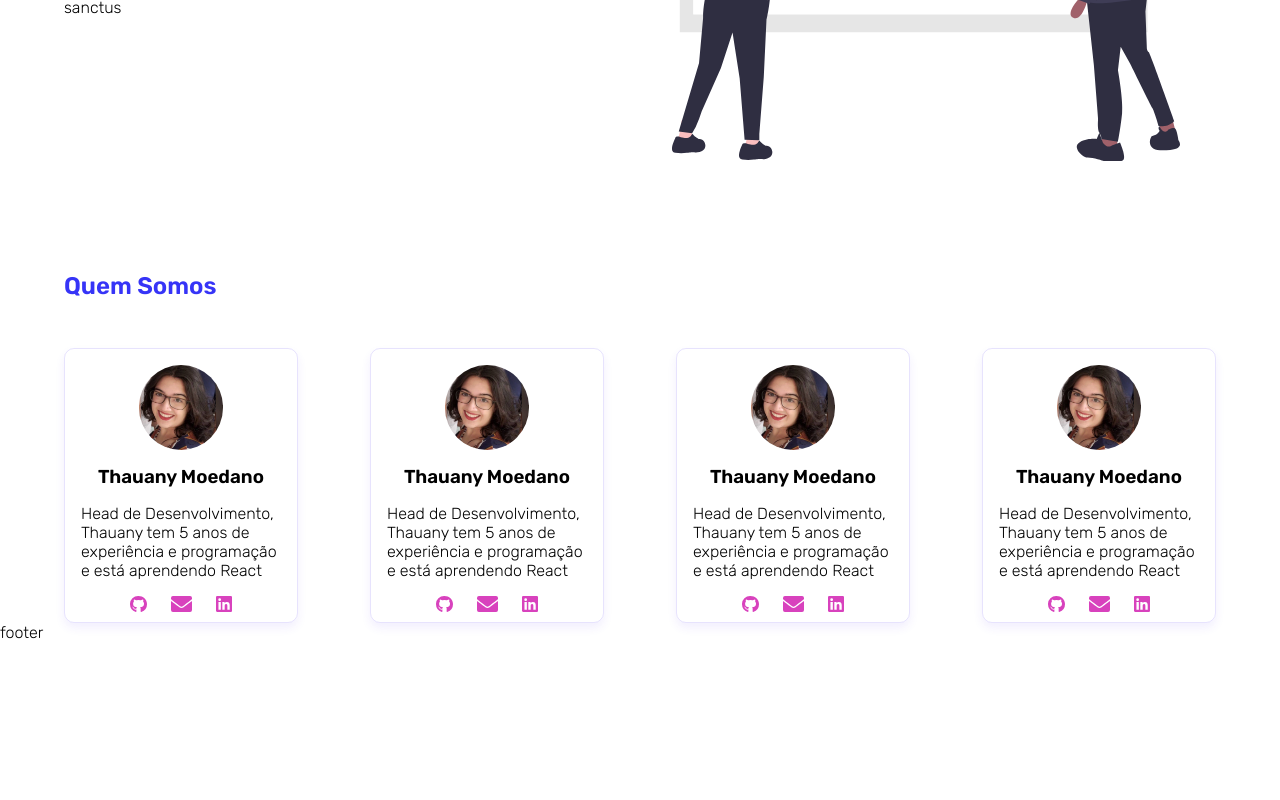
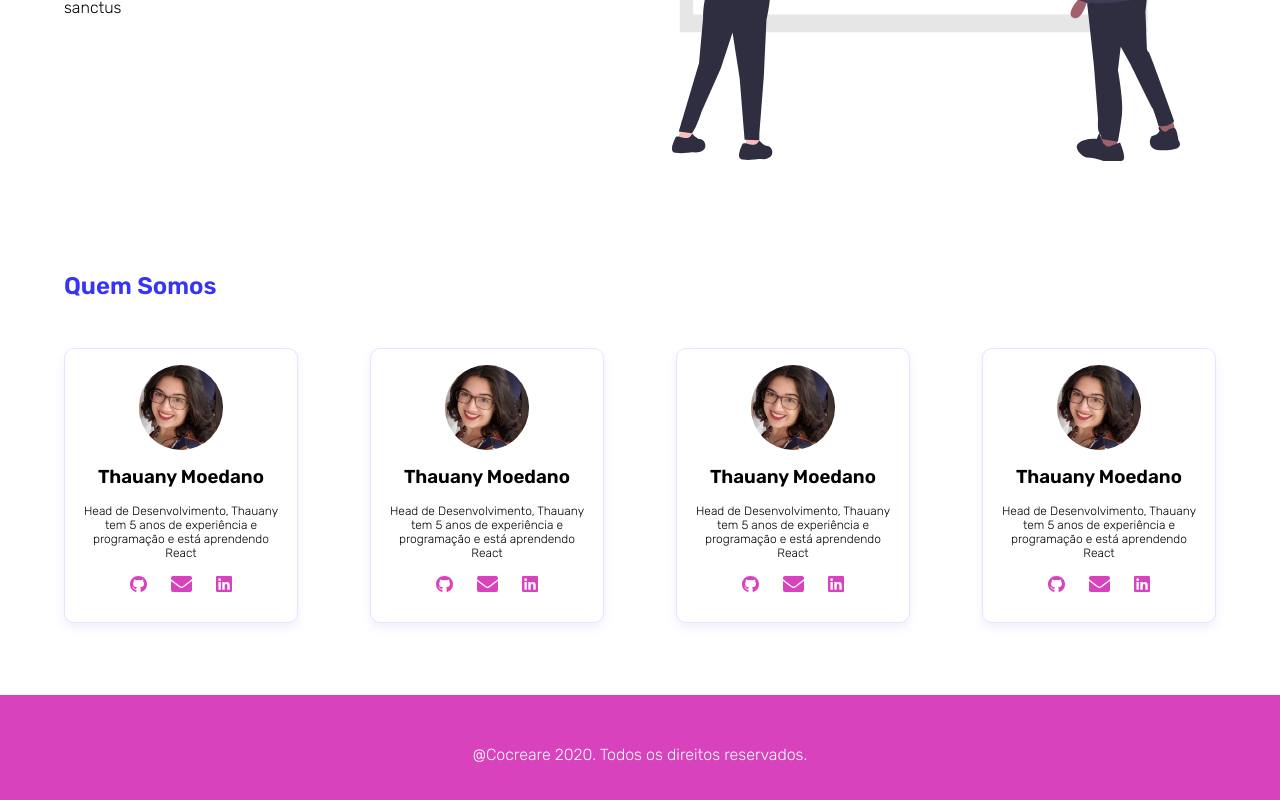
Before and after one commit to FelippeAlves/Hashtag-finder, a React (Create React App) app: page / in a window 1280 px wide. Shown: the part 612-1412 px from the top of the page. Before the commit the page ends 1254 px from the top, so only its background shows below. Built offline with nearby package versions, Linux system fonts and the light colour scheme.

Commit message:
add footer and fix text size

```diff
--- a/src/components/PersonCard/PersonCard.css
+++ b/src/components/PersonCard/PersonCard.css
@@ -24,3 +24,8 @@
 .socialMediaImage {
   height: 16px;
 }
+
+.personDescriptionText {
+  font-size: 12px;
+  text-align: center;
+}
--- a/src/pages/About/About.css
+++ b/src/pages/About/About.css
@@ -66,6 +66,17 @@
 
 .peopleContainer {
   display: flex;
+
   height: 275px;
   gap: 72px;
 }
+
+.footer {
+  height: 100%;
+  margin-top: 72px;
+  background: #d842bd 0% 0% no-repeat padding-box;
+  text-align: center;
+  padding: 50px;
+  color: #ffffff;
+  font-size: 16px;
+}
--- a/src/pages/About/About.js
+++ b/src/pages/About/About.js
@@ -40,7 +40,9 @@ export default class About extends Component {
                     </div>
 
                 </div>
-                <div>footer</div>
+                <footer className="footer">
+                    <p>@Cocreare 2020. Todos os direitos reservados.</p>
+                </footer>
             </div>
         );
     }
```
